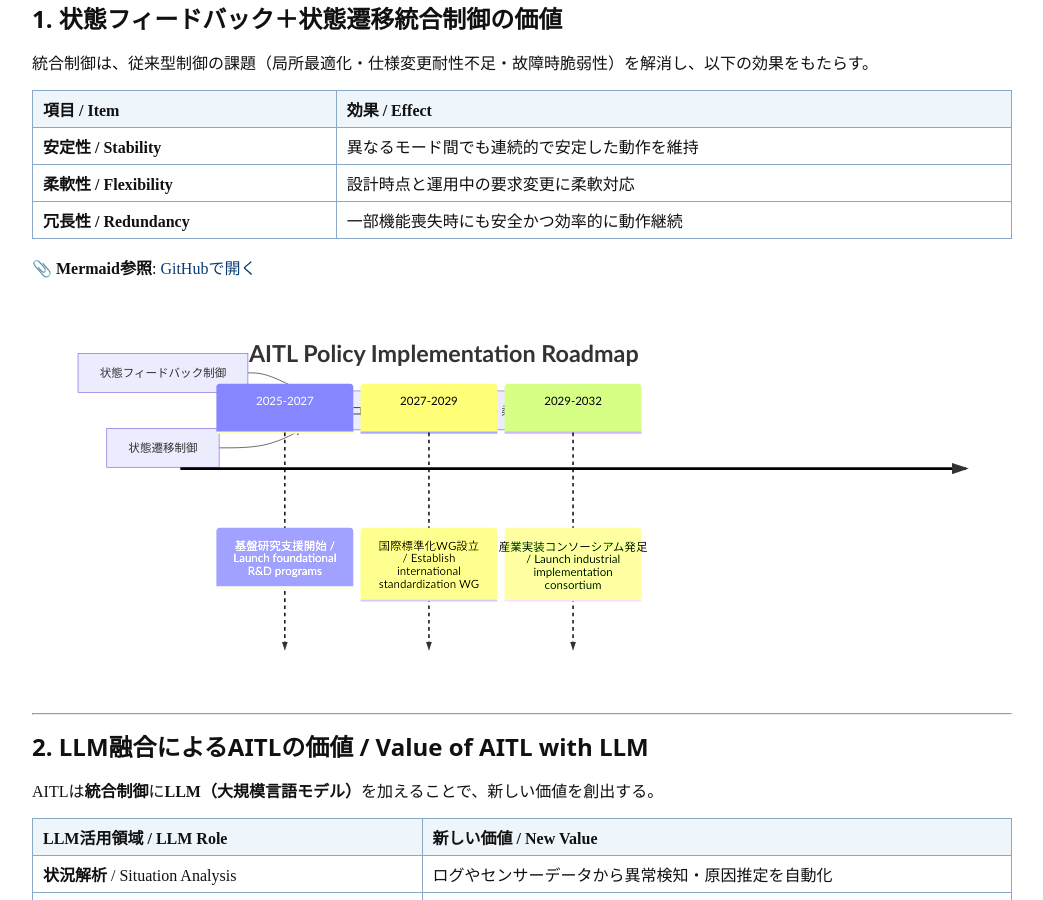
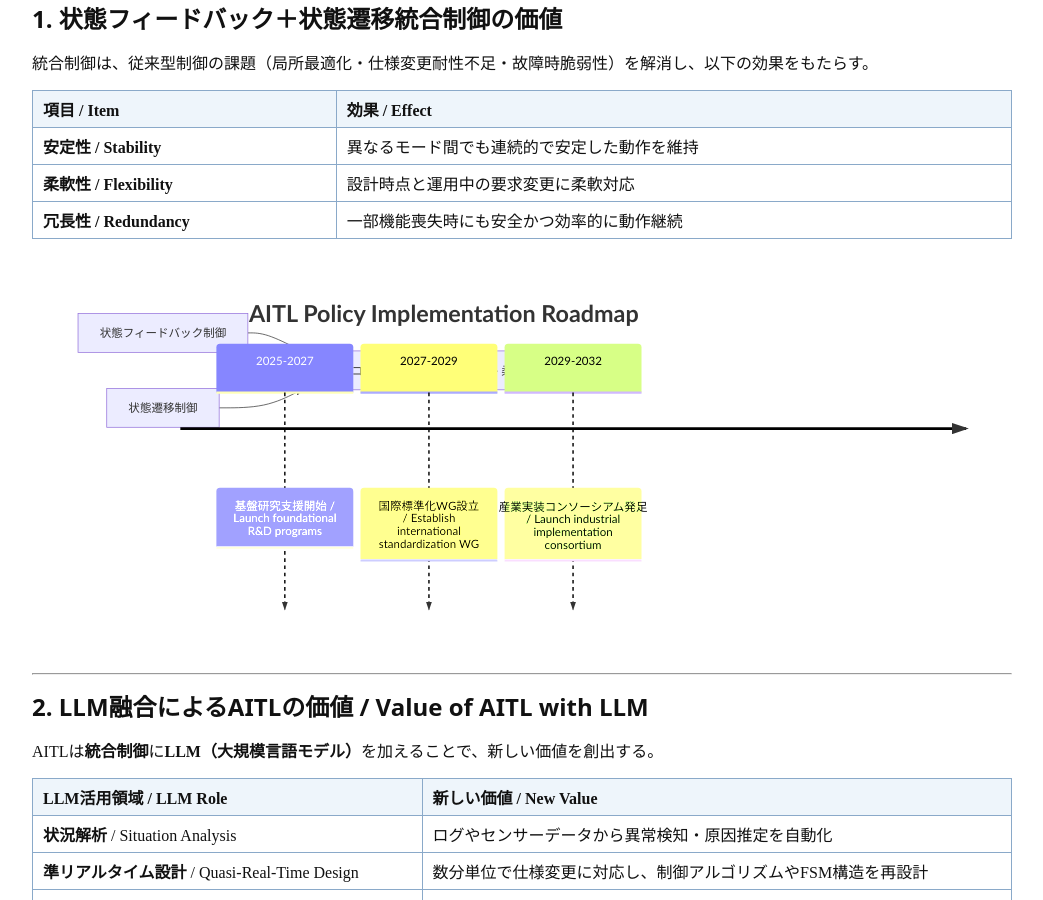
Before and after one commit to Samizo-AITL/AITL-Strategy-Proposal, a Jekyll site: the page built from AITL_Strategy_Proposal_Draft_v4_0.md, in a window 1280 px wide and 900 px high, scrolled down 938 px. Shown: the whole window, without its empty margins (118-1161 px from the left). Built offline with Jekyll 4.4.1, drawn with Linux system fonts in a browser that asks for light colours.

Commit message:
Update AITL_Strategy_Proposal_Draft_v4_0.md

````diff
--- a/AITL_Strategy_Proposal_Draft_v4_0.md
+++ b/AITL_Strategy_Proposal_Draft_v4_0.md
@@ -53,8 +53,6 @@ permalink: /AITL_Strategy_Proposal_Draft_v4_0.html
 | **安定性 / Stability** | 異なるモード間でも連続的で安定した動作を維持 |
 | **柔軟性 / Flexibility** | 設計時点と運用中の要求変更に柔軟対応 |
 | **冗長性 / Redundancy** | 一部機能喪失時にも安全かつ効率的に動作継続 |
-
-📎 **Mermaid参照**: [GitHubで開く](https://github.com/Samizo-AITL/AITL-Strategy-Proposal/blob/main/AITL_Strategy_Proposal_Draft_v4_0.md)
 
 ```mermaid
 flowchart LR
````
